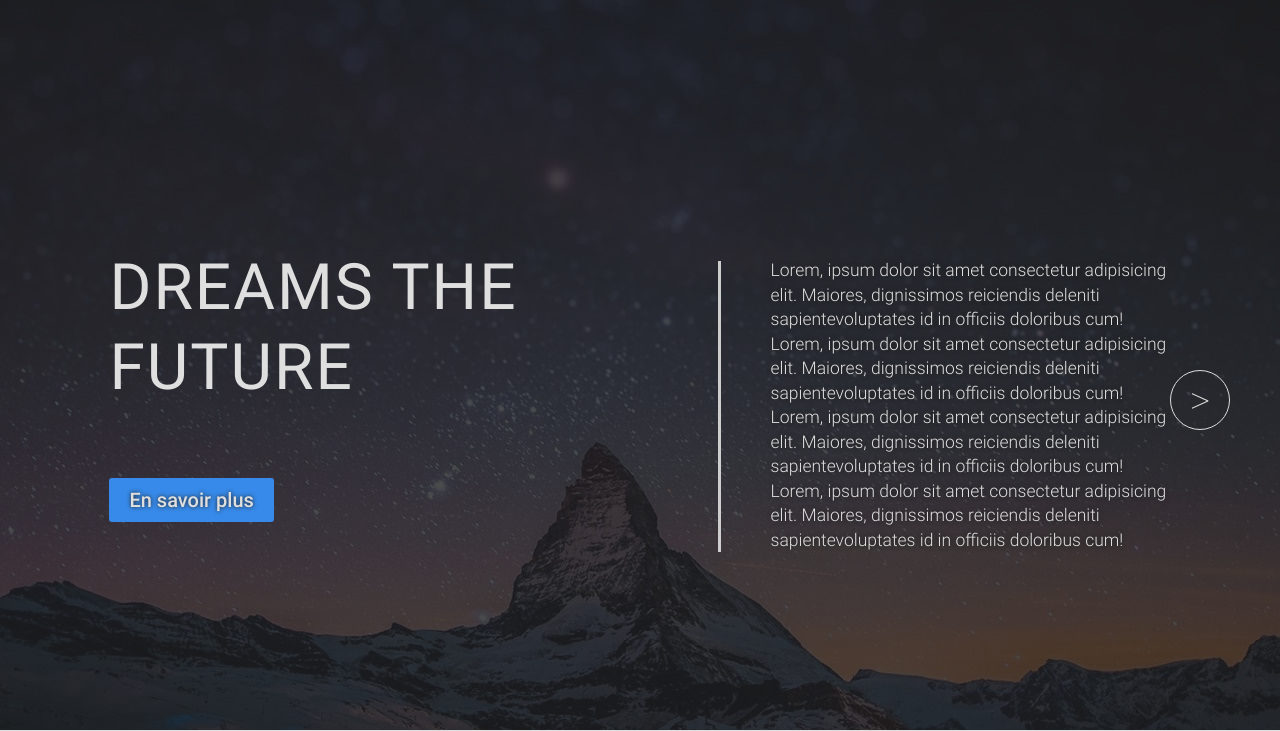
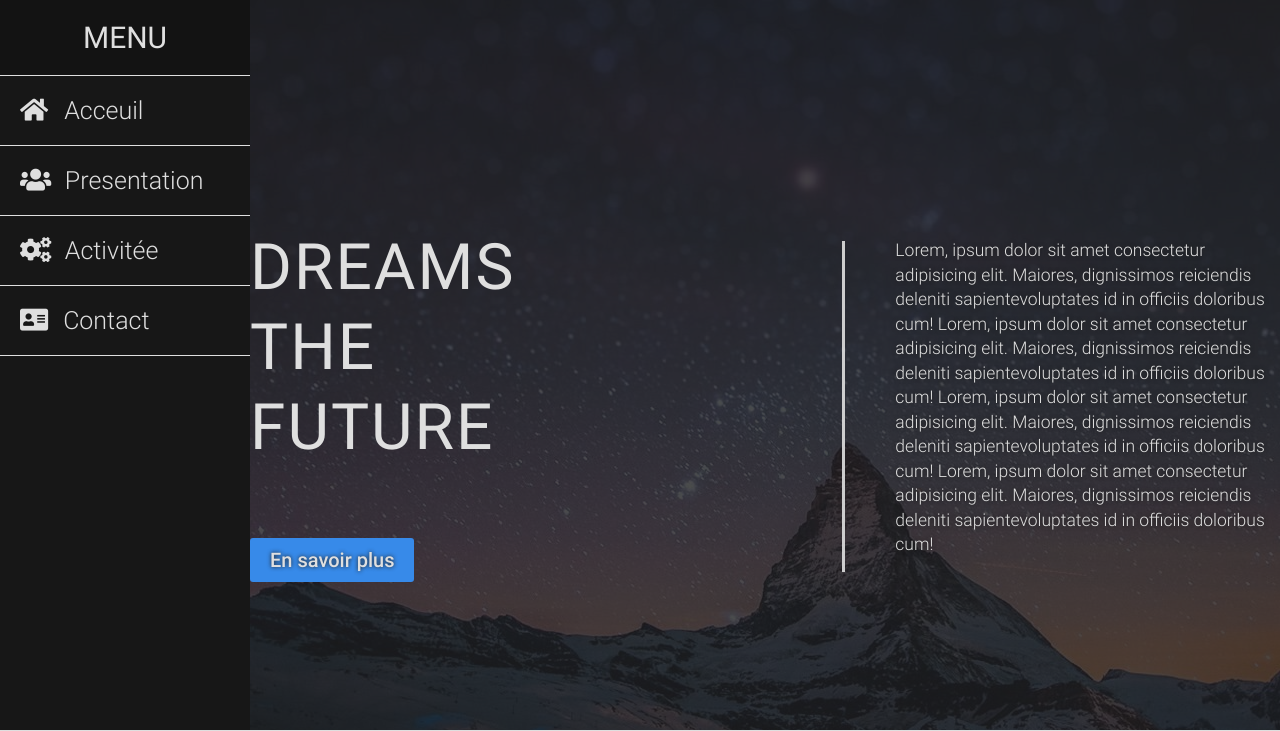
Before and after one commit to dev634/forJim, a plain HTML site: page index.html in a window 1280 px wide. Both pictures are taken after a click on the element 170 px from the left and 766 px from the top of the page. Shown: the top 731 px of the page. Drawn offline with Linux system fonts and the light colour scheme.

Commit message:
sidebar settings

```diff
--- a/assets/css/style.css
+++ b/assets/css/style.css
@@ -1,8 +1,11 @@
+/*Globals variables*/
+
 :root {
 	--white: #dfdfdf;
 	--black: #202020;
 }
 
+/*Base*/
 * {
 	margin: 0;
 	padding: 0;
@@ -208,6 +211,7 @@ body {
 	height: 100vh;
 	background-repeat: no-repeat;
 	background-position: center;
+	transition: all 0.4s ease-in;
 }
 
 .img-1 {
@@ -274,6 +278,59 @@ body {
 	transform: translate(50%, -50%) rotateZ(180deg);
 }
 
+.sidebar {
+	position: fixed;
+	left: -25rem;
+	top: 0;
+	background-color: rgba(20, 20, 20, 0.75);
+	width: 25rem;
+	height: 100%;
+	z-index: 10;
+	transition: all 0.4s ease-in;
+}
+.sidebar__title {
+	background-color: rgba(20, 20, 20, 0.9);
+	color: var(--white);
+	padding: 2rem 0;
+	font-size: 3rem;
+	font-weight: 400;
+	text-align: center;
+}
+
+.sidebar__item {
+	padding: 2rem 0 2rem 2rem;
+}
+
+.sidebar__title,
+.sidebar__item {
+	border-bottom: 1px solid var(--white);
+}
+
+.sidebar__icon_1 {
+	margin-right: 1rem;
+}
+
+.sidebar__icon_2 {
+	margin-right: 0.75rem;
+}
+
+.sidebar__icon_3 {
+	margin-right: 0.75rem;
+}
+
+.sidebar__icon_4 {
+	margin-right: 1.5rem;
+}
+
+.sidebar__link {
+	font-size: 2.5rem;
+	font-weight: 300;
+	text-decoration: none;
+	color: var(--white);
+}
+
+/*Directions*/
+
 .toLeft {
 	position: relative;
 	left: -100vw;
@@ -296,15 +353,6 @@ body {
 	position: relative;
 	top: 0vh;
 	transition: all 0.4s ease-out;
-}
-
-.is-scaling {
-	animation: scaling ease 1s forwards;
-	transition: all 0.4s ease;
-}
-
-.is-current {
-	opacity: 1;
 }
 
 /* Fonts */
@@ -423,3 +471,14 @@ body {
 	display: flex;
 	width: 1200px;
 }
+
+/*states*/
+
+.is-scaling {
+	animation: scaling ease 1s forwards;
+	transition: all 0.4s ease;
+}
+
+.is-current {
+	opacity: 1;
+}
--- a/assets/js/effect.js
+++ b/assets/js/effect.js
@@ -60,11 +60,19 @@ window.addEventListener("DOMContentLoaded", function (e) {
 	let arrow2 = byId("arrow-2");
 	let arrow3 = byId("arrow-3");
 	let arrow4 = byId("arrow-4");
+	let selector1 = byClass("selector__1");
+	let selector2 = byClass("selector__2");
+	let selector3 = byClass("selector__3");
+	let selector4 = byClass("selector__4");
 	let wrapper = byId("wrapper");
+	let img1 = byId("img-1");
 	let img2 = byId("img-2");
+	let img3 = byId("img-3");
+	let img4 = byId("img-4");
 	let navbarBox = byId("navbar_box");
 	let selector = byClass("selector");
 	let timeOut = 400;
+	let sidebar = byId("sidebar");
 	let isClicked = false;
 
 	// selector init
@@ -144,6 +152,20 @@ window.addEventListener("DOMContentLoaded", function (e) {
 			navbarBox.childNodes[3].style.visibility = "visible";
 			e.target.removeEventListener("click", this);
 			isClicked = false;
+			sidebar.style.left = "-25rem";
+			if (verifyClass(selector1[0], "is-current")) {
+				img1.style.marginLeft = "0";
+				img1.style.paddingRight = "0";
+			} else if (verifyClass(selector2[0], "is-current")) {
+				img2.style.marginLeft = "0";
+				img2.style.width = "100vw";
+			} else if (verifyClass(selector3[0], "is-current")) {
+				img3.style.marginLeft = "0";
+				img3.style.paddingRight = "0";
+			} else if (verifyClass(selector4[0], "is-current")) {
+				img4.style.marginLeft = "0";
+				img4.style.width = "100vw";
+			}
 		} else {
 			navbarBox.childNodes[3].style.visibility = "hidden";
 			navbarBox.childNodes[1].style.transformOrigin = "center left";
@@ -152,6 +174,20 @@ window.addEventListener("DOMContentLoaded", function (e) {
 			navbarBox.childNodes[5].style.transform = "rotateZ(-45deg)";
 			e.target.removeEventListener("click", this);
 			isClicked = true;
+			sidebar.style.left = 0;
+			if (verifyClass(selector1[0], "is-current")) {
+				img1.style.marginLeft = "25rem";
+				img1.style.paddingRight = "25rem";
+			} else if (verifyClass(selector2[0], "is-current")) {
+				img2.style.marginLeft = "25rem";
+				img2.style.width = "calc(100vw - 25rem)";
+			} else if (verifyClass(selector3[0], "is-current")) {
+				img3.style.marginLeft = "25rem";
+				img3.style.paddingRight = "25rem";
+			} else if (verifyClass(selector4[0], "is-current")) {
+				img4.style.marginLeft = "25rem";
+				img4.style.width = "calc(100vw - 25rem)";
+			}
 		}
 	});
 });
--- a/index.html
+++ b/index.html
@@ -8,6 +8,49 @@
 	</head>
 	<body>
 		<div id="wrapper" class="wrapper">
+			<div id="sidebar" class="sidebar">
+				<nav>
+					<h2 class="sidebar__title">MENU</h2>
+					<ul class="sidebar__menu">
+						<li class="sidebar__item sidebar__item_1">
+							<a href="" class="sidebar__link sidebar__link_1"
+								><i
+									class="fa fa-home sidebar__icon sidebar__icon_1"
+									aria-hidden="true"
+								></i>
+								Acceuil</a
+							>
+						</li>
+						<li class="sidebar__item sidebar__item_2">
+							<a href="" class="sidebar__link sidebar__link_2"
+								><i
+									class="fa fa-users sidebar__icon sidebar__icon_2"
+									aria-hidden="true"
+								></i>
+								Presentation</a
+							>
+						</li>
+						<li class="sidebar__item sidebar__item_3">
+							<a href="" class="sidebar__link sidebar__link_3"
+								><i
+									class="fa fa-cogs sidebar__icon sidebar__icon_3"
+									aria-hidden="true"
+								></i>
+								Activitée</a
+							>
+						</li>
+						<li class="sidebar__item sidebar__item_4">
+							<a href="" class="sidebar__link sidebar__link_4"
+								><i
+									class="fa fa-address-card sidebar__icon sidebar__icon_4"
+									aria-hidden="true"
+								></i
+								>Contact</a
+							>
+						</li>
+					</ul>
+				</nav>
+			</div>
 			<nav class="navbar">
 				<div class="container">
 					<div id="navbar_box" class="navbar_box">
```
